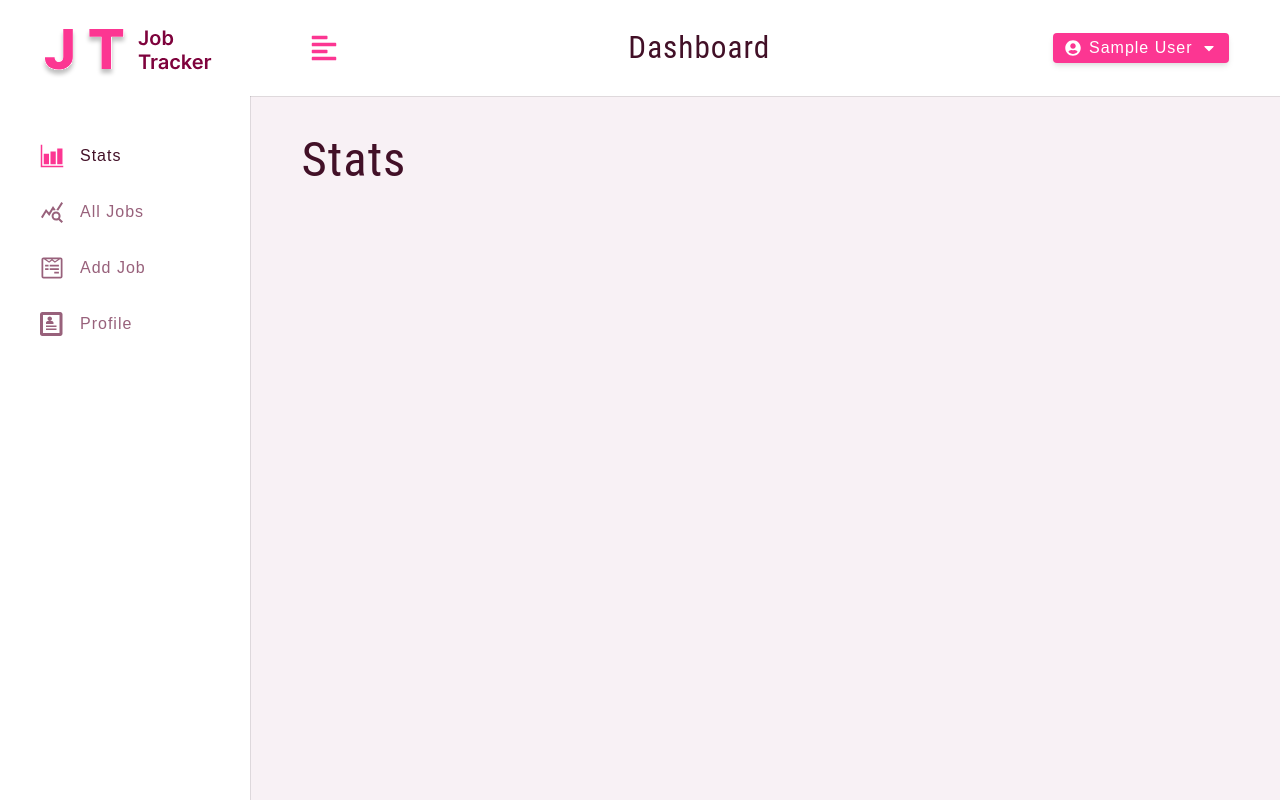
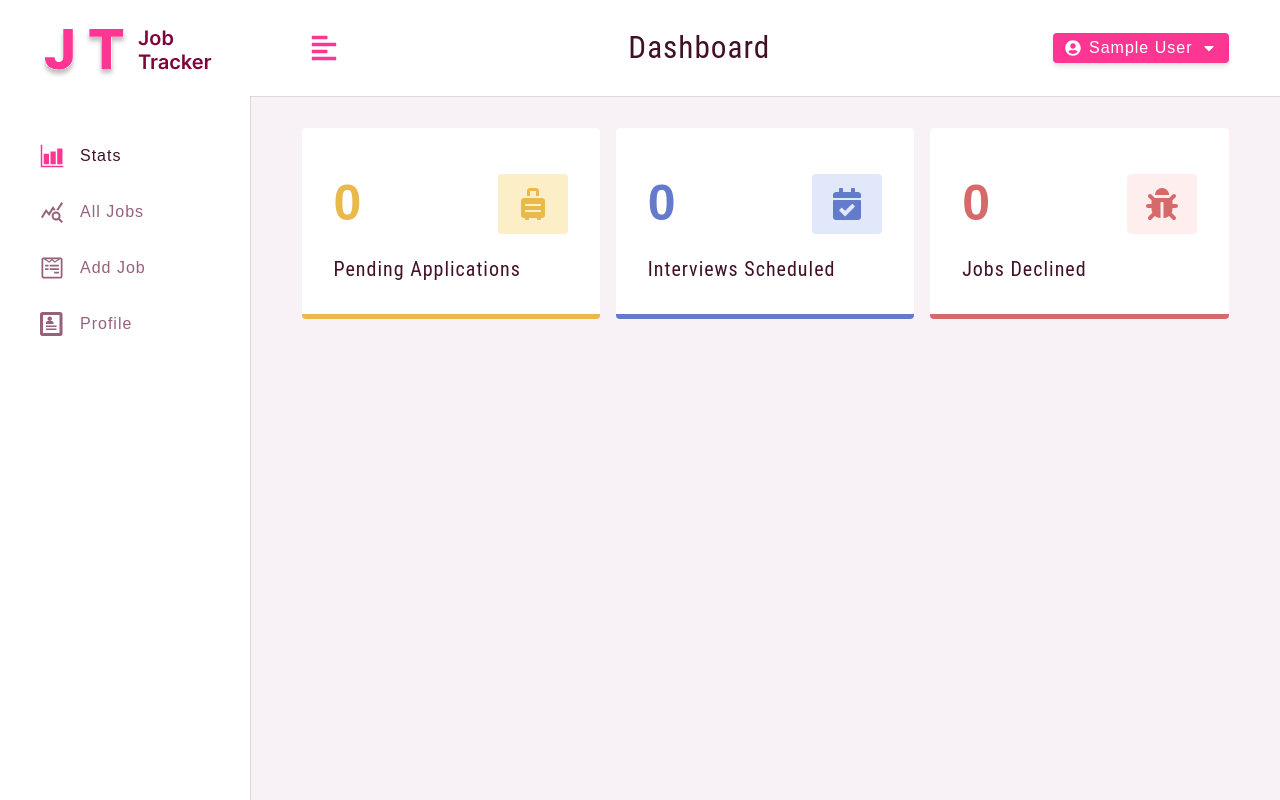
Before and after one commit to Katiao/jobTracker, a React (Create React App) app: page / in a window 1280 px wide. Built offline with nearby package versions, Linux system fonts and the light colour scheme; no server answers; sample sign-in values are in the browser's storage.

Commit message:
showStats request, statsContainer, statsItem, demo app button, improve types

```diff
--- /dev/null
+++ b/src/assets/wrappers/StatItem.ts
@@ -0,0 +1,46 @@
+import styled from "styled-components";
+
+type StatItemWrapperProps = {
+  color: React.CSSProperties["color"];
+  bcg: React.CSSProperties["color"];
+};
+
+const Wrapper = styled.article<StatItemWrapperProps>`
+  padding: 2rem;
+  background: var(--white);
+  border-radius: var(--borderRadius);
+  border-bottom: 5px solid ${(props) => props.color};
+  header {
+    display: flex;
+    align-items: center;
+    justify-content: space-between;
+  }
+  .count {
+    display: block;
+    font-weight: 700;
+    font-size: 50px;
+    color: ${(props) => props.color};
+  }
+  .title {
+    margin: 0;
+    text-transform: capitalize;
+    letter-spacing: var(--letterSpacing);
+    text-align: left;
+    margin-top: 0.5rem;
+  }
+  .icon {
+    width: 70px;
+    height: 60px;
+    background: ${(props) => props.bcg};
+    border-radius: var(--borderRadius);
+    display: flex;
+    align-items: center;
+    justify-content: center;
+    svg {
+      font-size: 2rem;
+      color: ${(props) => props.color};
+    }
+  }
+`;
+
+export default Wrapper;
--- /dev/null
+++ b/src/assets/wrappers/StatsContainer.ts
@@ -0,0 +1,14 @@
+import styled from "styled-components";
+
+const Wrapper = styled.section`
+  display: grid;
+  row-gap: 2rem;
+  column-gap: 1rem;
+  @media (min-width: 768px) {
+    grid-template-columns: 1fr 1fr;
+  }
+  @media (min-width: 1120px) {
+    grid-template-columns: 1fr 1fr 1fr;
+  }
+`;
+export default Wrapper;
--- /dev/null
+++ b/src/components/ChartContainer.tsx
@@ -0,0 +1,3 @@
+export const ChartContainer = () => {
+  return <h1>ChartContainer</h1>;
+};
--- /dev/null
+++ b/src/components/StatItem.tsx
@@ -0,0 +1,21 @@
+import Wrapper from "../assets/wrappers/StatItem";
+
+type StatItemProps = {
+  count: number;
+  title: string;
+  icon: React.ReactNode;
+  color: React.CSSProperties["color"];
+  bcg: React.CSSProperties["color"];
+};
+
+export const StatItem = ({ count, title, icon, color, bcg }: StatItemProps) => {
+  return (
+    <Wrapper color={color} bcg={bcg}>
+      <header>
+        <span className="count">{count}</span>
+        <span className="icon">{icon}</span>
+      </header>
+      <h5 className="title">{title}</h5>
+    </Wrapper>
+  );
+};
--- /dev/null
+++ b/src/components/StatsContainer.tsx
@@ -0,0 +1,40 @@
+import { StatItem } from "./StatItem";
+import { FaSuitcaseRolling, FaCalendarCheck, FaBug } from "react-icons/fa";
+import Wrapper from "../assets/wrappers/StatsContainer";
+import { useSelector } from "react-redux";
+import { RootState } from "../store";
+
+export const StatsContainer = () => {
+  const { stats } = useSelector((store: RootState) => store.allJobs);
+
+  const defaultStats = [
+    {
+      title: "pending applications",
+      count: stats.pending || 0,
+      icon: <FaSuitcaseRolling />,
+      color: "#e9b949",
+      bcg: "#fcefc7",
+    },
+    {
+      title: "interviews scheduled",
+      count: stats.interview || 0,
+      icon: <FaCalendarCheck />,
+      color: "#647acb",
+      bcg: "#e0e8f9",
+    },
+    {
+      title: "jobs declined",
+      count: stats.declined || 0,
+      icon: <FaBug />,
+      color: "#d66a6a",
+      bcg: "#ffeeee",
+    },
+  ];
+  return (
+    <Wrapper>
+      {defaultStats.map((item, index) => (
+        <StatItem key={index} {...item} />
+      ))}
+    </Wrapper>
+  );
+};
--- a/src/components/index.ts
+++ b/src/components/index.ts
@@ -6,3 +6,6 @@
 export { FormRowSelect } from "./FormRowSelect";
 export { JobsContainer } from "./JobsContainer";
 export { SearchContainer } from "./SearchContainer";
+export { StatsContainer } from "./StatsContainer";
+export { ChartContainer } from "./ChartContainer";
+export { Loading } from "./Loading";
--- a/src/features/allJobs/allJobsSlice.ts
+++ b/src/features/allJobs/allJobsSlice.ts
@@ -2,10 +2,11 @@
 import { toast } from "react-toastify";
 import { RootState } from "../../store";
 import { customFetch } from "../../utils/axios";
+import { MODEL_Stats } from "../../types";
 import {
   InitialFiltersState,
   InitialState,
-  RequestResponse,
+  AllJobsRequestResponse,
   AllJobsSlice,
 } from "./types";
 
@@ -23,21 +24,37 @@
   totalJobs: 0,
   numOfPages: 1,
   page: 1,
-  stats: {},
+  stats: {
+    pending: 0,
+    interview: 0,
+    declined: 0,
+  },
   monthlyApplications: [],
   ...initialFiltersState,
 };
 
 export const getAllJobs = createAsyncThunk<
-  RequestResponse,
+  AllJobsRequestResponse,
   undefined,
   { state: RootState }
 >("allJobs/getJobs", async (_, thunkAPI) => {
   let url = `/jobs`;
-
   try {
     const resp = await customFetch.get(url);
 
+    return resp.data;
+  } catch (error: any) {
+    return thunkAPI.rejectWithValue(error.response.data.msg);
+  }
+});
+
+export const showStats = createAsyncThunk<
+  MODEL_Stats,
+  undefined,
+  { state: RootState }
+>("allJobs/showStats", async (_, thunkAPI) => {
+  try {
+    const resp = await customFetch.get("/jobs/stats");
     return resp.data;
   } catch (error: any) {
     return thunkAPI.rejectWithValue(error.response.data.msg);
@@ -68,6 +85,19 @@
         state.isLoading = false;
         //@ts-ignore fix error payload type
         toast.error(payload);
+      }),
+      builder.addCase(showStats.pending, (state) => {
+        state.isLoading = true;
+      }),
+      builder.addCase(showStats.fulfilled, (state, { payload }) => {
+        state.isLoading = false;
+        state.stats = payload.defaultStats;
+        state.monthlyApplications = payload.monthlyApplications;
+      }),
+      builder.addCase(showStats.rejected, (state, payload) => {
+        state.isLoading = false;
+        //@ts-ignore fix error payload type
+        toast.error(payload);
       })
     );
   },
--- a/src/pages/Register.tsx
+++ b/src/pages/Register.tsx
@@ -92,6 +92,18 @@
         <button type="submit" className="btn btn-block" disabled={isLoading}>
           {isLoading ? "loading..." : "submit"}
         </button>
+        <button
+          type="button"
+          className="btn btn-block btn-hipster"
+          disabled={isLoading}
+          onClick={() => {
+            dispatch(
+              loginUser({ email: "testUser@test.com", password: "secret" })
+            );
+          }}
+        >
+          {isLoading ? "loading..." : "demo"}
+        </button>
         <p>
           {isMember ? "Not a member yet ?" : "Already a member?"}
 
--- a/src/pages/dashboard/Stats.tsx
+++ b/src/pages/dashboard/Stats.tsx
@@ -1,3 +1,28 @@
+import { useEffect } from "react";
+import { StatsContainer, Loading, ChartContainer } from "../../components";
+import { useDispatch, useSelector } from "react-redux";
+import { AppDispatch, RootState } from "../../store";
+import { showStats } from "../../features/allJobs/allJobsSlice";
+
 export const Stats = () => {
-  return <h1>Stats</h1>;
+  const { isLoading, monthlyApplications } = useSelector(
+    (store: RootState) => store.allJobs
+  );
+  const dispatch = useDispatch<AppDispatch>();
+  useEffect(() => {
+    dispatch(showStats());
+    // eslint-disable-next-line
+  }, []);
+
+  if (isLoading) {
+    return <Loading center />;
+  }
+
+  return (
+    <>
+      <StatsContainer />
+
+      {monthlyApplications.length > 0 && <ChartContainer />}
+    </>
+  );
 };
```
Also changed, not shown: src/features/allJobs/types.ts (+4 -5 lines), src/types.ts (+18 -0 lines).
